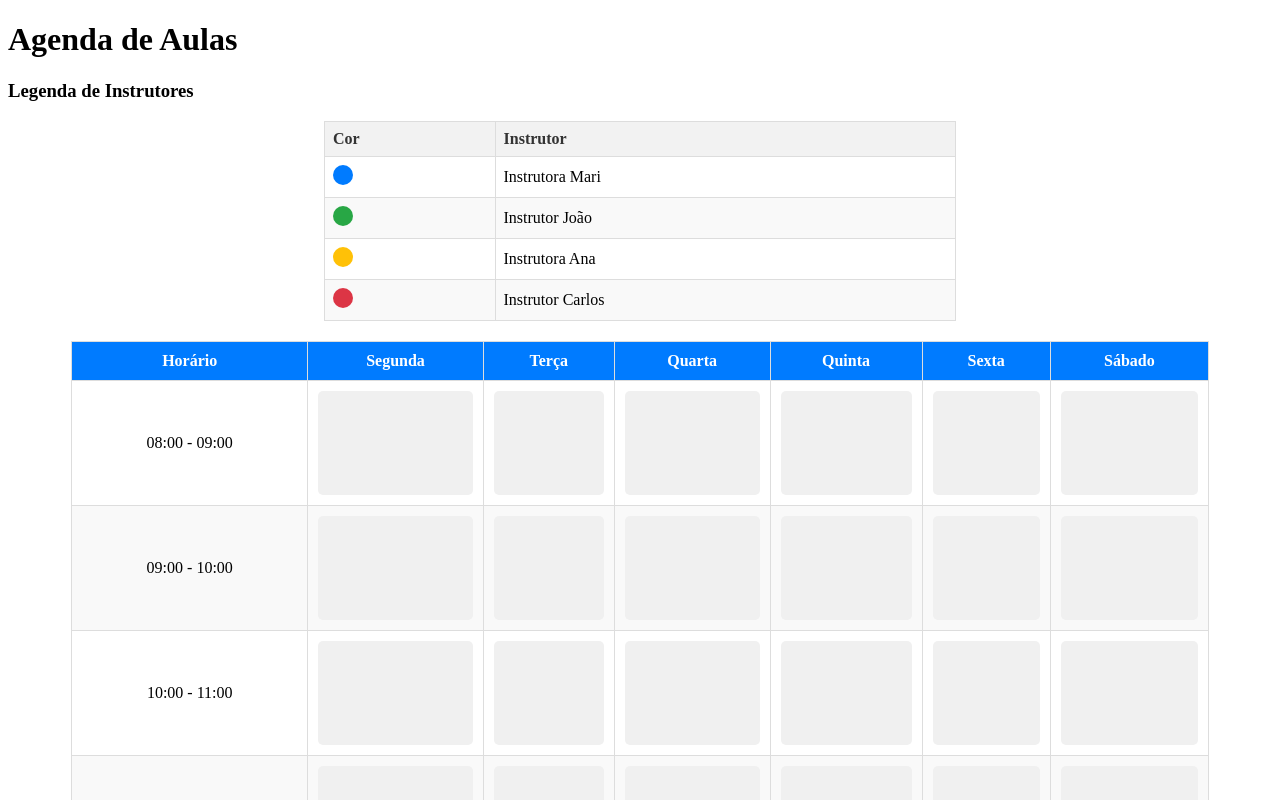
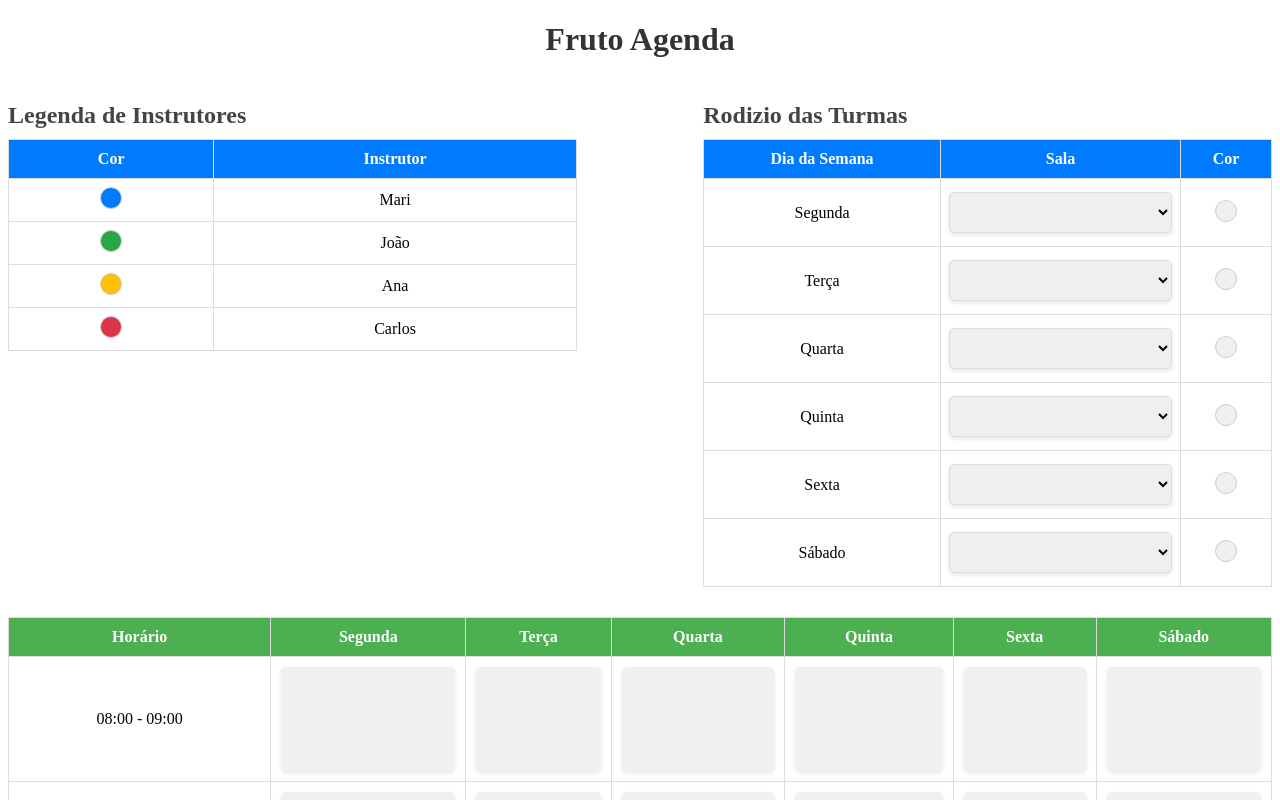
Before and after one commit to Lucas260691/Projeto-Fruto, an Angular app in the folder estudio-fruto/: page / in a window 1280 px wide. Shown: the top 800 px of the page. Built offline with nearby package versions, Linux system fonts and the light colour scheme.

Commit message:
Layout Agenda customizado

```diff
--- a/estudio-fruto/src/app/features/agenda/agenda.component.html
+++ b/estudio-fruto/src/app/features/agenda/agenda.component.html
@@ -1,6 +1,8 @@
-<h1>Agenda de Aulas</h1>
+<h1>Fruto Agenda</h1>
 
-<div class="legenda-container">
+<div class="legendas-container">
+    <!-- Mini tabela para os instrutores -->
+    <div class="legenda-instrutores">
       <h3>Legenda de Instrutores</h3>
       <table class="legenda">
         <thead>
@@ -14,12 +16,45 @@
             <td>
               <div class="cor-legenda" [ngStyle]="{'background-color': instrutor.cor}"></div>
             </td>
-        <td>{{ instrutor.nome }}</td>
+            <td>{{ instrutor.nome }}</td> <!-- Apenas o nome do instrutor -->
           </tr>
         </tbody>
       </table>
     </div>
 
+    <!-- Nova tabela para as salas -->
+    <div class="legenda-salas">
+      <h3>Rodizio das Turmas</h3>
+      <table class="legenda">
+        <thead>
+          <tr>
+            <th>Dia da Semana</th>
+            <th>Sala</th>
+            <th>Cor</th>
+          </tr>
+        </thead>
+        <tbody>
+          <tr *ngFor="let dia of diasDaSemana">
+            <td>{{ dia }}</td>
+            <td>
+              <select [(ngModel)]="salas[dia].nome">
+                <option *ngFor="let sala of listaSalas" [value]="sala">{{ sala }}</option>
+              </select>
+            </td>
+            <td>
+              <div
+                class="cor-legenda"
+                [ngStyle]="{'background-color': salas[dia]?.cor || '#f0f0f0'}"
+                (click)="selecionarCor(dia)"
+              ></div>
+            </td>
+          </tr>
+        </tbody>
+      </table>
+    </div>
+  </div>
+
+  <!-- Nova tabela para Agenda-->
   <div class="agenda-container">
     <table>
       <thead>
--- a/estudio-fruto/src/app/features/agenda/agenda.component.scss
+++ b/estudio-fruto/src/app/features/agenda/agenda.component.scss
@@ -1,34 +1,111 @@
-/* Estilização Geral */
-.agenda-container {
-    margin: 20px auto;
-    overflow-x: auto;
-    max-width: 90%;
+/* Contêiner Principal */
+body {
+    font-family: 'Arial', sans-serif;
+    background-color: #f9f9f9;
+    margin: 0;
+    padding: 0;
   }
 
-  /* Tabela de Agenda */
+  .container {
+    max-width: 1200px;
+    margin: 20px auto;
+    padding: 20px;
+    background-color: #ffffff;
+    border-radius: 8px;
+    box-shadow: 0 4px 6px rgba(0, 0, 0, 0.1);
+  }
+
+  /* Títulos */
+  h1 {
+    text-align: center;
+    font-size: 2rem;
+    color: #333333;
+    margin-bottom: 20px;
+  }
+
+  h3 {
+    font-size: 1.5rem;
+    color: #444444;
+    margin-bottom: 10px;
+  }
+
+  /* Legendas */
+  .legendas-container {
+    display: flex;
+    justify-content: space-between;
+    align-items: flex-start;
+    gap: 20px;
+    margin-bottom: 30px;
+  }
+
+  .legenda-instrutores,
+  .legenda-salas {
+    width: 45%;
+  }
+
+  .legenda {
+    border-collapse: collapse;
+    width: 100%;
+    text-align: left;
+  }
+
+  .legenda th {
+    background-color: #007bff;
+    color: white;
+    padding: 10px;
+    text-align: center;
+    font-weight: bold;
+  }
+
+  .legenda td {
+    border: 1px solid #ddd;
+    padding: 8px;
+  }
+
+  .legenda td:nth-child(1) {
+    text-align: center;
+  }
+
+  .cor-legenda {
+    width: 20px;
+    height: 20px;
+    border-radius: 50%;
+    display: inline-block;
+    border: 1px solid #ccc;
+    margin: 0 auto;
+  }
+
+  /* Agenda */
+  .agenda-container {
+    margin-top: 20px;
+    overflow-x: auto;
+  }
+
   table {
     width: 100%;
     border-collapse: collapse;
+  }
+
+  thead th {
+    background-color: #4CAF50;
+    color: white;
+    padding: 10px;
+    border: 1px solid #ddd;
     text-align: center;
   }
 
-  thead th {
-    background-color: #007bff; /* Azul padrão para cabeçalho */
-    color: white;
+  tbody td {
+    border: 1px solid #ddd;
     padding: 10px;
-    border: 1px solid #ddd;
-  }
-
-  tbody td {
-    padding: 10px;
-    border: 1px solid #ddd;
+    text-align: center;
+    background-color: #ffffff;
   }
 
   tbody tr:nth-child(even) {
-    background-color: #f9f9f9; /* Cinza claro para linhas pares */
+    background-color: #f2f2f2;
   }
 
-  /* Células da Tabela */
+  /* Células da Agenda */
   .celula-aula {
     padding: 10px;
     border: 2px solid transparent;
@@ -38,8 +115,9 @@
     flex-direction: column;
     justify-content: center;
     align-items: center;
-    color: #fff; /* Texto branco para contraste com o fundo colorido */
     font-size: 0.9rem;
+    color: #ffffff;
+    box-shadow: 0 2px 4px rgba(0, 0, 0, 0.1);
   }
 
   .celula-aula ul {
@@ -53,61 +131,53 @@
     font-weight: bold;
   }
 
-  /* Botão de Adicionar Aula */
+  /* Botões */
   button {
-    background-color: #28a745; /* Verde padrão */
+    background-color: #007bff;
     color: white;
     border: none;
-    padding: 5px 10px;
+    padding: 8px 15px;
+    font-size: 1rem;
+    border-radius: 5px;
     cursor: pointer;
-    border-radius: 3px;
+    transition: background-color 0.3s;
   }
 
   button:hover {
-    background-color: #218838;
+    background-color: #0056b3;
   }
 
-  /* Legenda */
-  .legenda-container {
-    margin-bottom: 20px;
+  /* Inputs e Select */
+  input,
+  select {
+    width: 100%;
+    padding: 10px;
+    margin: 5px 0;
+    border: 1px solid #ddd;
+    border-radius: 5px;
+    box-shadow: 0 2px 4px rgba(0, 0, 0, 0.1);
+    font-size: 1rem;
   }
 
-  .legenda {
-    border-collapse: collapse;
-    width: 50%;
-    margin: 0 auto;
-    text-align: left;
-  }
-
-  .legenda th,
-  .legenda td {
-    border: 1px solid #ddd;
-    padding: 8px;
-  }
-
-  .legenda th {
-    background-color: #f2f2f2; /* Fundo cinza claro para o cabeçalho */
-    color: #333;
-  }
-
-  .cor-legenda {
-    width: 20px;
-    height: 20px;
-    border-radius: 50%;
-    display: inline-block;
+  input:focus,
+  select:focus {
+    border-color: #007bff;
+    outline: none;
   }
 
   /* Responsividade */
   @media (max-width: 768px) {
-    .agenda-container {
-      max-width: 100%;
+    .legendas-container {
+      flex-direction: column;
+      gap: 20px;
+    }
+
+    .legenda-instrutores,
+    .legenda-salas {
+      width: 100%;
     }
 
     table {
-      font-size: 0.8rem;
-    }
-
-    .legenda {
-      width: 100%;
+      font-size: 0.9rem;
     }
   }
--- a/estudio-fruto/src/app/features/agenda/agenda.component.ts
+++ b/estudio-fruto/src/app/features/agenda/agenda.component.ts
@@ -1,60 +1,75 @@
 import { Component, OnInit } from '@angular/core';
 import { CommonModule } from '@angular/common';
+import { FormsModule } from '@angular/forms';
 
 @Component({
   selector: 'app-agenda',
-  standalone: true, // Torna o componente standalone
+  standalone: true,
   templateUrl: './agenda.component.html',
   styleUrls: ['./agenda.component.scss'],
-  imports: [CommonModule] // Adicione aqui
+  imports: [CommonModule,FormsModule]
 })
 export class AgendaComponent implements OnInit {
   diasDaSemana: string[] = ['Segunda', 'Terça', 'Quarta', 'Quinta', 'Sexta', 'Sábado'];
+  listaSalas: string[] = ['Reformer', 'Cadillac', 'Chair', 'Mat', 'Barrel'];
   horarios: string[] = [
-    '08:00 - 09:00',
-    '09:00 - 10:00',
-    '10:00 - 11:00',
-    '11:00 - 12:00',
-    '12:00 - 13:00',
-    '13:00 - 14:00',
-    '14:00 - 15:00',
-    '15:00 - 16:00',
-    '16:00 - 17:00',
-    '17:00 - 18:00',
-    '18:00 - 19:00',
-    '19:00 - 20:00',
-    '20:00 - 21:00',
-    '21:00 - 22:00'
-  ];;
+    '08:00 - 09:00', '09:00 - 10:00', '10:00 - 11:00',
+    '11:00 - 12:00', '12:00 - 13:00', '13:00 - 14:00',
+    '14:00 - 15:00', '15:00 - 16:00', '16:00 - 17:00',
+    '17:00 - 18:00', '18:00 - 19:00', '19:00 - 20:00',
+    '20:00 - 21:00', '21:00 - 22:00'
+  ];
 
   instrutores = [
-    { nome: 'Instrutora Mari', cor: '#007bff' },
-    { nome: 'Instrutor João', cor: '#28a745' },
-    { nome: 'Instrutora Ana', cor: '#ffc107' },
-    { nome: 'Instrutor Carlos', cor: '#dc3545' }
+    { nome: 'Mari', cor: '#007bff' },
+    { nome: 'João', cor: '#28a745' },
+    { nome: 'Ana', cor: '#ffc107' },
+    { nome: 'Carlos', cor: '#dc3545' }
   ];
+
+  salas: any = {};
 
   agenda: any = {};
 
-  constructor() {}
-
   ngOnInit(): void {
     this.inicializarAgenda();
+    this.inicializarSalas();
   }
 
   inicializarAgenda(): void {
     this.horarios.forEach((horario) => {
       this.agenda[horario] = {};
       this.diasDaSemana.forEach((dia) => {
-        this.agenda[horario][dia] = null; // Inicializa vazio
+        this.agenda[horario][dia] = {
+          alunos: [],
+          instrutor: null
+        };
       });
     });
   }
 
-
+  inicializarSalas(): void {
+    this.diasDaSemana.forEach((dia) => {
+      this.salas[dia] = { nome: '', cor: null }; // Sala dinâmica e cor
+    });
+  }
 
   getCorInstrutor(instrutor: string | null): string {
     const instrutorEncontrado = this.instrutores.find(i => i.nome === instrutor);
     return instrutorEncontrado ? instrutorEncontrado.cor : '#f0f0f0';
   }
+
+  selecionarCor(dia: string): void {
+    const instrutorSelecionado = prompt(
+      'Digite o nome do instrutor para escolher a cor:\n' +
+      this.instrutores.map(i => `${i.nome} (${i.cor})`).join('\n')
+    );
+
+    const instrutor = this.instrutores.find(i => i.nome === instrutorSelecionado);
+    if (instrutor) {
+      this.salas[dia].cor = instrutor.cor;
+    } else {
+      alert('Instrutor não encontrado!');
+    }
+  }
 }
```
Lines whose indentation alone changed are shown as unchanged.
